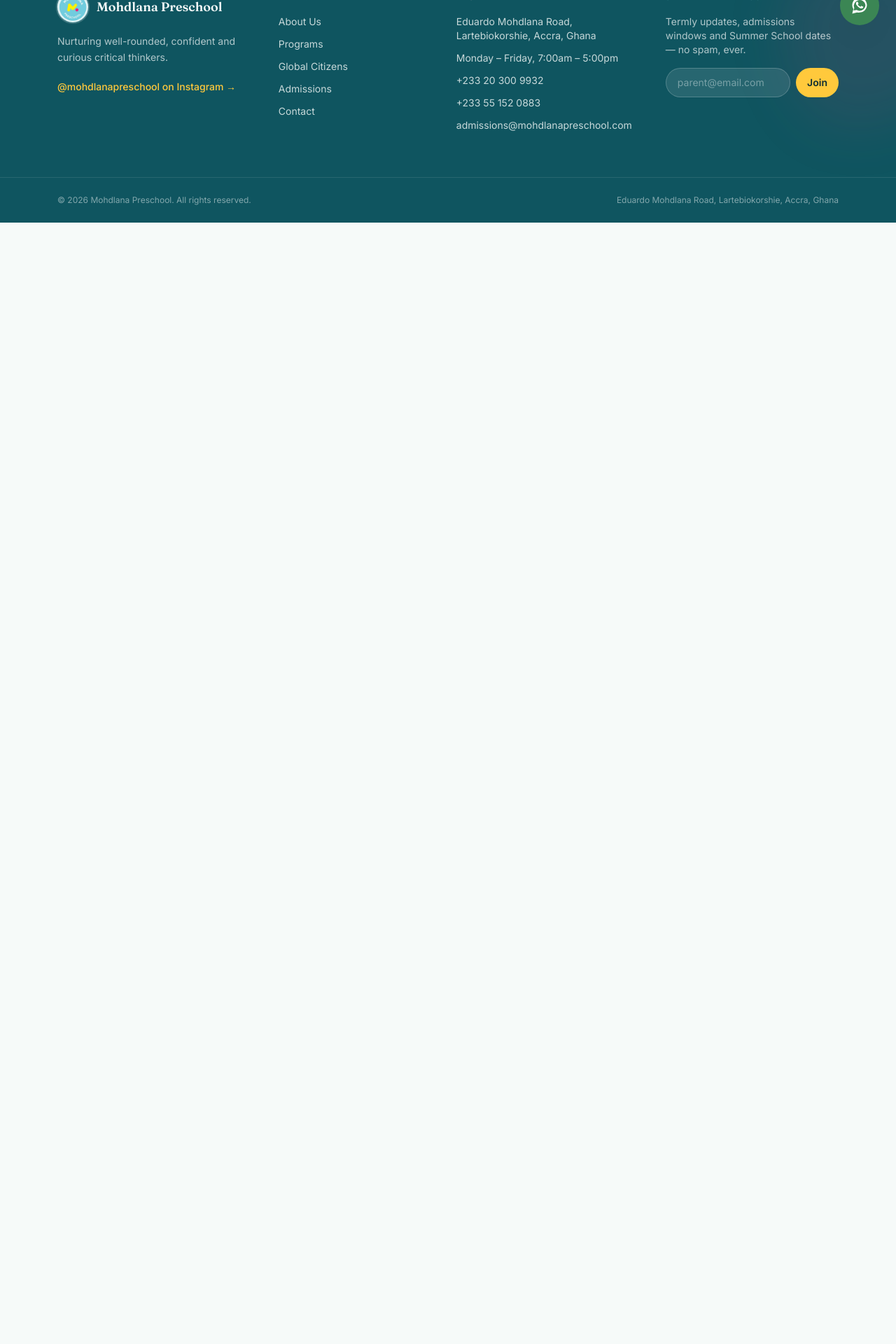
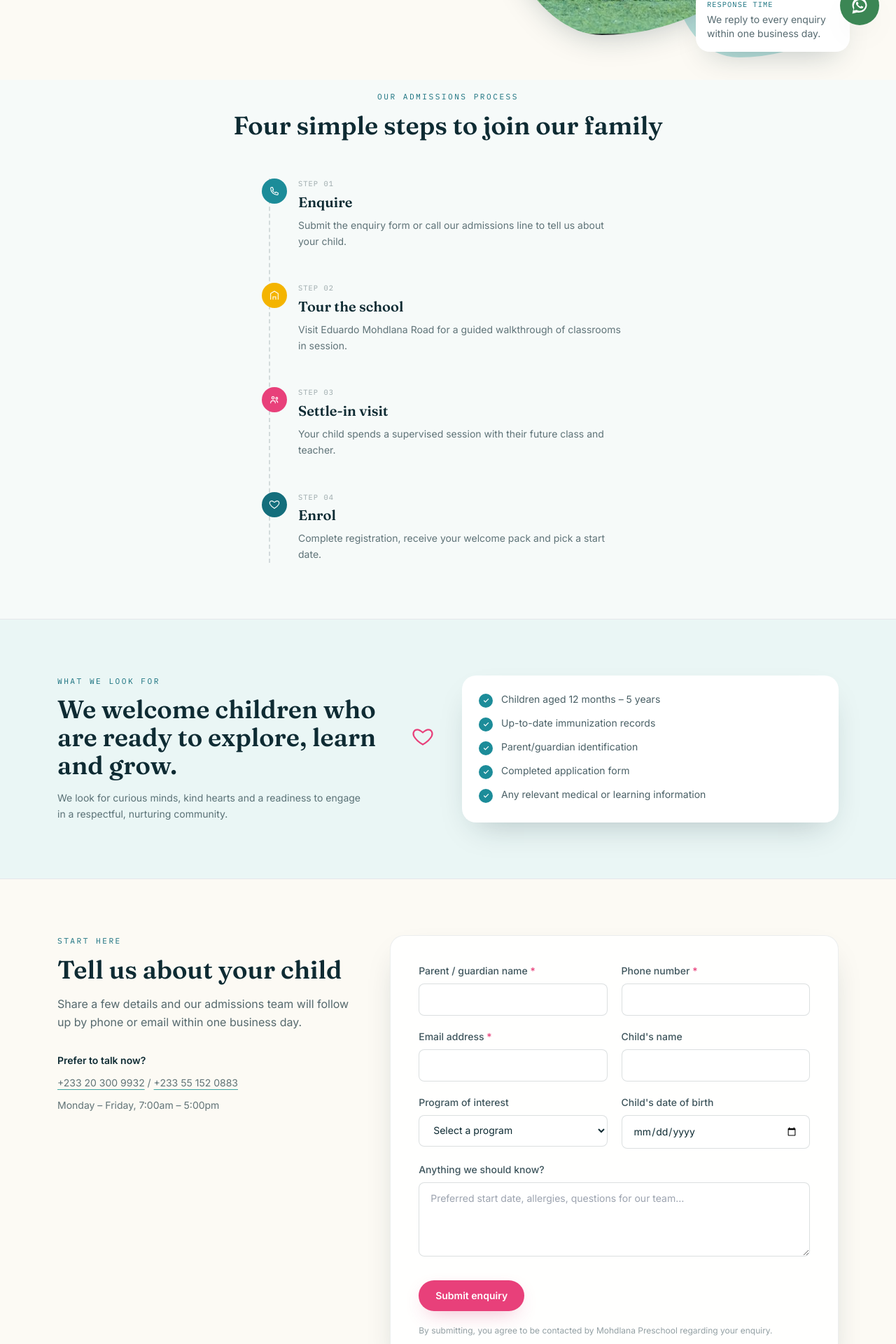
Before and after one commit to techguywebdev-cmyk/mohdlana, a Next.js app: page /admissions in a window 1280 px wide. Before the commit this address had no page. Shown: the part 740-2660 px from the top of the page at 70% size. Before the commit the page ends 1058 px from the top, so only its background shows below. Built offline with nearby package versions, Linux system fonts and the light colour scheme.

Commit message:
Add files via upload

```diff
--- /dev/null
+++ b/app/admissions/page.tsx
@@ -0,0 +1,144 @@
+import type { Metadata } from 'next';
+import AdmissionsForm from '@/components/AdmissionsForm';
+import FAQAccordion from '@/components/FAQAccordion';
+import PageIntro from '@/components/PageIntro';
+import SectionHeading from '@/components/SectionHeading';
+import { HeartDoodle } from '@/components/Doodles';
+import { admissionsSteps, site } from '@/lib/data';
+
+export const metadata: Metadata = {
+  title: 'Admissions',
+  description: 'Start your enquiry to join Mohdlana Preschool in Accra, Ghana — Creche through Kindergarten and Summer School.'
+};
+
+const stepIcons = [
+  <svg key="0" viewBox="0 0 24 24" fill="none" stroke="currentColor" strokeWidth="1.7" className="h-4 w-4"><path d="M4 6a2 2 0 0 1 2-2h2l2 5-2 1a10 10 0 0 0 6 6l1-2 5 2v2a2 2 0 0 1-2 2C10.5 20 4 13.5 4 6Z" strokeLinejoin="round" /></svg>,
+  <svg key="1" viewBox="0 0 24 24" fill="none" stroke="currentColor" strokeWidth="1.7" className="h-4 w-4"><path d="M4 21V8l8-5 8 5v13" strokeLinejoin="round" /><path d="M9 21v-6h6v6" /></svg>,
+  <svg key="2" viewBox="0 0 24 24" fill="none" stroke="currentColor" strokeWidth="1.7" className="h-4 w-4"><circle cx="9" cy="8" r="2.6" /><path d="M4 19c0-3 2.2-5 5-5s5 2 5 5" strokeLinecap="round" /><circle cx="17" cy="9" r="2" /><path d="M15.5 14c2 .2 3.5 1.8 3.5 4" strokeLinecap="round" /></svg>,
+  <svg key="3" viewBox="0 0 24 24" fill="none" stroke="currentColor" strokeWidth="1.7" className="h-4 w-4"><path d="M12 20s-7-4.3-9.5-9C.8 7.5 2.7 4 6.2 4c2 0 3.6 1.2 5.8 3 2.2-1.8 3.8-3 5.8-3 3.5 0 5.4 3.5 3.7 7-2.5 4.7-9.5 9-9.5 9Z" strokeLinejoin="round" /></svg>
+];
+
+const eligibility = [
+  'Children aged 12 months – 5 years',
+  'Up-to-date immunization records',
+  'Parent/guardian identification',
+  'Completed application form',
+  'Any relevant medical or learning information'
+];
+
+export default function AdmissionsPage() {
+  return (
+    <>
+      <PageIntro
+        eyebrow="Admissions"
+        title={
+          <>
+            A smooth start
+            <br />
+            <span className="italic text-bloom-500">to a bright future.</span>
+          </>
+        }
+        description="We're excited that you're considering Mohdlana Preschool for your child. Our admissions process is designed to be personal, transparent and stress-free."
+        primaryCta={{ label: 'Book a tour', href: '#enquire' }}
+        secondaryCta={{ label: 'See the process', href: '#process' }}
+        image={{ src: '/images/heritage-ghana.jpg', alt: 'Mohdlana Preschool learners in traditional dress, smiling together' }}
+        badge={{ label: 'Response time', text: "We reply to every enquiry within one business day." }}
+      />
+
+      <section id="process" className="container-page scroll-mt-24 pb-20 pt-4">
+        <SectionHeading eyebrow="Our admissions process" title="Four simple steps to join our family" align="center" />
+        <ol className="relative mx-auto mt-14 max-w-lg border-l-2 border-dashed border-ink/15 pl-10">
+          {admissionsSteps.map((s, i) => {
+            const colors = ['bg-teal-500', 'bg-sun-500', 'bg-bloom-400', 'bg-teal-600'];
+            return (
+              <li key={s.step} className="relative pb-12 last:pb-0">
+                <span
+                  className={`absolute -left-[3.25rem] top-0 flex h-9 w-9 items-center justify-center rounded-full ${colors[i % colors.length]} text-white shadow-card`}
+                >
+                  {stepIcons[i % stepIcons.length]}
+                </span>
+                <p className="font-mono text-[0.65rem] uppercase tracking-widest text-ink/40">Step {s.step}</p>
+                <h3 className="mt-1 font-display text-xl font-semibold text-ink">{s.title}</h3>
+                <p className="mt-2 text-sm leading-relaxed text-ink/65">{s.description}</p>
+              </li>
+            );
+          })}
+        </ol>
+      </section>
+
+      {/* What we look for */}
+      <section className="border-y border-ink/8 bg-teal-50 py-20">
+        <div className="container-page grid gap-10 lg:grid-cols-[1fr_1fr]">
+          <div>
+            <p className="eyebrow">What we look for</p>
+            <h2 className="mt-3 flex items-center gap-3 font-display text-3xl font-semibold leading-tight text-ink sm:text-4xl">
+              We welcome children who are ready to explore, learn and grow.
+              <HeartDoodle className="hidden h-8 w-8 shrink-0 text-bloom-400 sm:block" />
+            </h2>
+            <p className="mt-4 max-w-md text-sm leading-relaxed text-ink/65">
+              We look for curious minds, kind hearts and a readiness to engage in a respectful, nurturing community.
+            </p>
+          </div>
+          <div className="flex flex-col gap-3 rounded-xl2 bg-white p-6 shadow-card">
+            {eligibility.map((item) => (
+              <div key={item} className="flex items-start gap-3">
+                <span className="mt-0.5 flex h-5 w-5 shrink-0 items-center justify-center rounded-full bg-teal-500 text-white">
+                  <svg viewBox="0 0 20 20" fill="currentColor" className="h-3 w-3"><path d="M16.7 5.3a1 1 0 0 1 0 1.4l-7 7a1 1 0 0 1-1.4 0l-3-3a1 1 0 1 1 1.4-1.4l2.3 2.3 6.3-6.3a1 1 0 0 1 1.4 0Z" /></svg>
+                </span>
+                <p className="text-sm text-ink/75">{item}</p>
+              </div>
+            ))}
+          </div>
+        </div>
+      </section>
+
+      <section id="enquire" className="scroll-mt-24 bg-paper-warm py-20">
+        <div className="container-page grid gap-12 lg:grid-cols-[0.8fr_1.2fr]">
+          <div>
+            <SectionHeading
+              eyebrow="Start here"
+              title="Tell us about your child"
+              description="Share a few details and our admissions team will follow up by phone or email within one business day."
+            />
+            <div className="mt-8 space-y-3 text-sm text-ink/65">
+              <p className="font-semibold text-ink">Prefer to talk now?</p>
+              <p>
+                <a href={`tel:${site.phone1.replace(/\s/g, '')}`} className="underline decoration-teal-400 underline-offset-4">
+                  {site.phone1}
+                </a>{' '}
+                /{' '}
+                <a href={`tel:${site.phone2.replace(/\s/g, '')}`} className="underline decoration-teal-400 underline-offset-4">
+                  {site.phone2}
+                </a>
+              </p>
+              <p>{site.hours}</p>
+            </div>
+          </div>
+          <AdmissionsForm />
+        </div>
+      </section>
+
+      <section className="container-page py-20">
+        <SectionHeading eyebrow="Questions" title="Admissions FAQs" />
+        <div className="mt-10">
+          <FAQAccordion />
+        </div>
+      </section>
+
+      {/* Contact strip */}
+      <section className="border-t border-ink/8 bg-sun-50 py-6">
+        <div className="container-page flex flex-wrap items-center justify-between gap-4">
+          <p className="flex items-center gap-2 text-sm font-semibold text-ink">
+            <span className="flex h-8 w-8 items-center justify-center rounded-full bg-teal-800 text-white">?</span>
+            Have questions? We&apos;re here to help.
+          </p>
+          <div className="flex flex-wrap items-center gap-6 text-sm text-ink/70">
+            <a href={`mailto:${site.email}`} className="hover:text-ink">{site.email}</a>
+            <a href={`tel:${site.phone1.replace(/\s/g, '')}`} className="hover:text-ink">{site.phone1}</a>
+            <span>{site.hours}</span>
+          </div>
+        </div>
+      </section>
+    </>
+  );
+}
```
